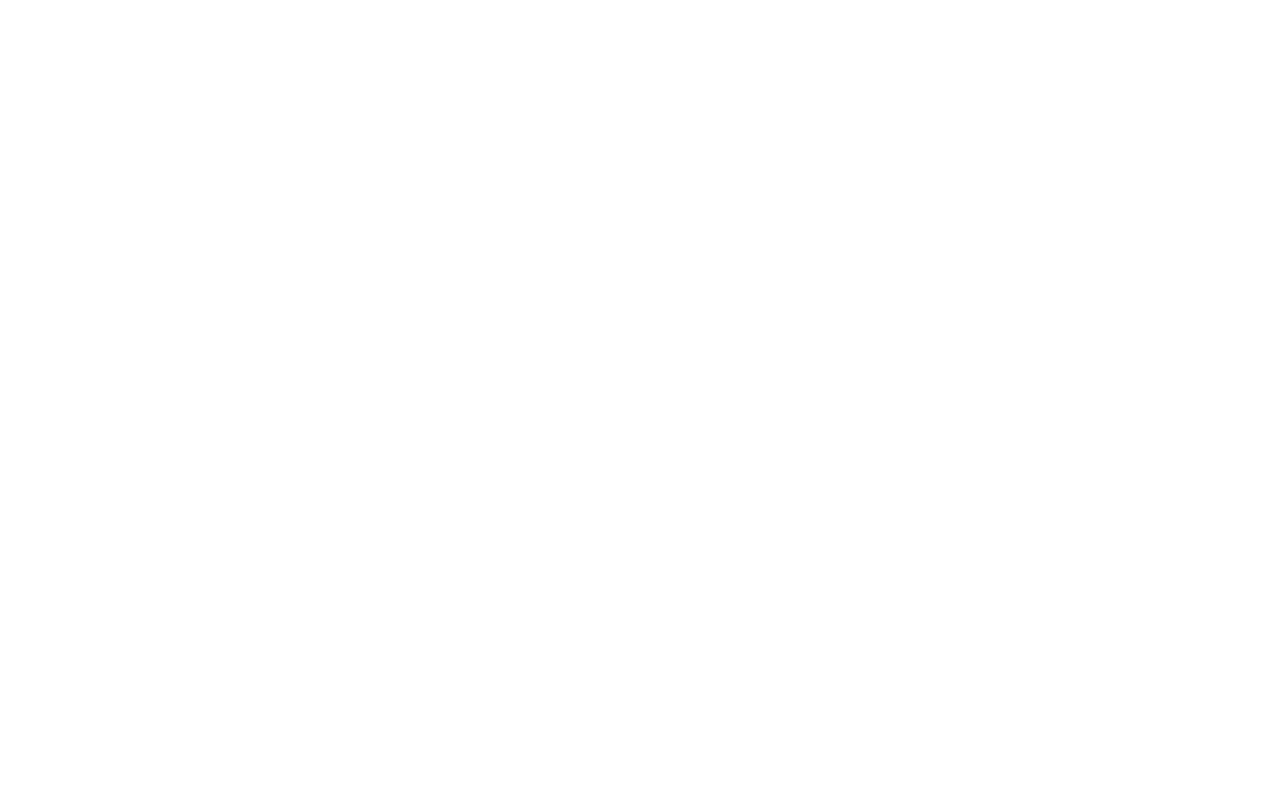
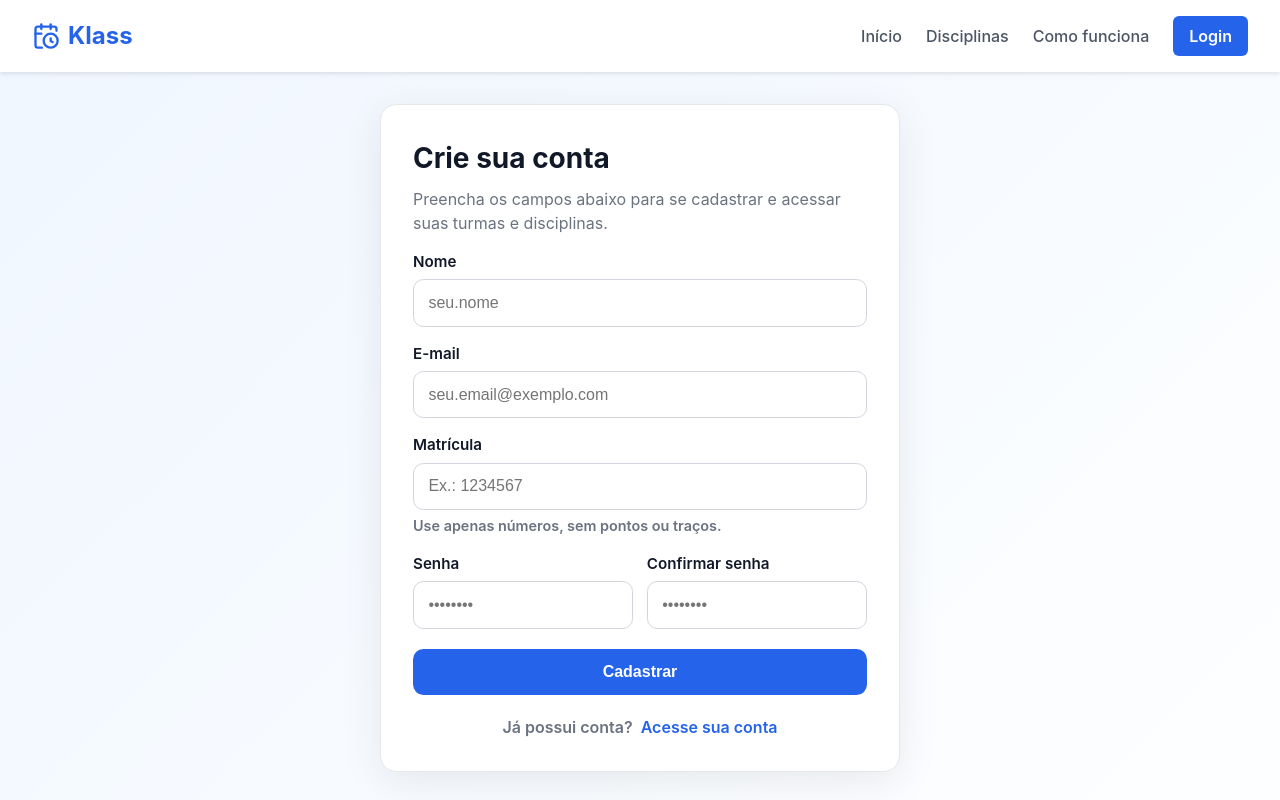
Before and after one commit to BeVieira/inf1407-klass-frontend, a React (Vite) app: page /register in a window 1280 px wide. Before the commit this address had no page. Shown: the top 800 px of the page. Built offline with nearby package versions, Linux system fonts and the light colour scheme.

Commit message:
feat: Create register page with styles

```diff
--- a/src/App.tsx
+++ b/src/App.tsx
@@ -1,6 +1,7 @@
 import { BrowserRouter as Router, Routes, Route } from "react-router-dom";
 import HomePage from "./pages/HomePage/HomePage";
 import LoginPage from "./pages/LoginPage/LoginPage";
+import RegisterPage from "./pages/RegisterPage/RegisterPage";
 
 function App() {
   return (
@@ -8,6 +9,7 @@
       <Routes>
         <Route path="/" element={<HomePage />} />
         <Route path="/login" element={<LoginPage />} />
+        <Route path="/register" element={<RegisterPage />} />
       </Routes>
     </Router>
   );
--- /dev/null
+++ b/src/pages/RegisterPage/RegisterPage.tsx
@@ -0,0 +1,118 @@
+import React, { useState } from "react";
+import Header from "../../components/Header/Header";
+import Footer from "../../components/Footer/Footer";
+import * as S from "./styled";
+
+const RegisterPage: React.FC = () => {
+  const [username, setUsername] = useState("");
+  const [email, setEmail] = useState("");
+  const [registration, setRegistration] = useState("");
+  const [password, setPassword] = useState("");
+  const [confirmPassword, setConfirmPassword] = useState("");
+
+  const handleSubmit = (event: React.FormEvent) => {
+    event.preventDefault();
+    // TODO: Integrar com backend para criar conta
+    console.log({ username, email, registration, password, confirmPassword });
+  };
+
+  return (
+    <S.Page>
+      <Header />
+
+      <S.Main>
+        <S.Card>
+          <S.Title>Crie sua conta</S.Title>
+          <S.Subtitle>
+            Preencha os campos abaixo para se cadastrar e acessar suas turmas e
+            disciplinas.
+          </S.Subtitle>
+
+          <S.Form onSubmit={handleSubmit}>
+            <S.Label htmlFor="username">
+              Nome
+              <S.Input
+                id="username"
+                name="username"
+                type="text"
+                placeholder="seu.nome"
+                value={username}
+                onChange={(event) => setUsername(event.target.value)}
+                required
+              />
+            </S.Label>
+
+            <S.Label htmlFor="email">
+              E-mail
+              <S.Input
+                id="email"
+                name="email"
+                type="email"
+                placeholder="seu.email@exemplo.com"
+                value={email}
+                onChange={(event) => setEmail(event.target.value)}
+                required
+              />
+            </S.Label>
+
+            <S.Label htmlFor="registration">
+              Matrícula
+              <S.Input
+                id="registration"
+                name="registration"
+                type="text"
+                placeholder="Ex.: 1234567"
+                maxLength={7}
+                value={registration}
+                onChange={(event) => setRegistration(event.target.value)}
+                required
+              />
+              <S.HelperText>
+                Use apenas números, sem pontos ou traços.
+              </S.HelperText>
+            </S.Label>
+
+            <S.PasswordRow>
+              <S.Label htmlFor="password">
+                Senha
+                <S.Input
+                  id="password"
+                  name="password"
+                  type="password"
+                  placeholder="••••••••"
+                  value={password}
+                  onChange={(event) => setPassword(event.target.value)}
+                  required
+                />
+              </S.Label>
+
+              <S.Label htmlFor="confirmPassword">
+                Confirmar senha
+                <S.Input
+                  id="confirmPassword"
+                  name="confirmPassword"
+                  type="password"
+                  placeholder="••••••••"
+                  value={confirmPassword}
+                  onChange={(event) => setConfirmPassword(event.target.value)}
+                  required
+                />
+              </S.Label>
+            </S.PasswordRow>
+
+            <S.PrimaryButton type="submit">Cadastrar</S.PrimaryButton>
+          </S.Form>
+
+          <S.SwitchAction>
+            Já possui conta?
+            <S.SwitchLink to="/login">Acesse sua conta</S.SwitchLink>
+          </S.SwitchAction>
+        </S.Card>
+      </S.Main>
+
+      <Footer />
+    </S.Page>
+  );
+};
+
+export default RegisterPage;
--- /dev/null
+++ b/src/pages/RegisterPage/styled.ts
@@ -0,0 +1,121 @@
+import styled from "styled-components";
+import { Link } from "react-router-dom";
+
+export const Page = styled.div`
+  display: flex;
+  flex-direction: column;
+  min-height: 100vh;
+  background: linear-gradient(135deg, #eff6ff, #ffffff);
+  font-family: "Inter", sans-serif;
+`;
+
+export const Main = styled.main`
+  flex: 1;
+  display: flex;
+  align-items: center;
+  justify-content: center;
+  padding: 2rem 1rem 4rem;
+`;
+
+export const Card = styled.div`
+  background: white;
+  border-radius: 1rem;
+  box-shadow: 0 10px 40px rgba(0, 0, 0, 0.08);
+  padding: 2rem;
+  width: 100%;
+  max-width: 520px;
+  border: 1px solid #e5e7eb;
+`;
+
+export const Title = styled.h1`
+  font-size: 1.75rem;
+  font-weight: 700;
+  color: #111827;
+  margin-bottom: 0.5rem;
+`;
+
+export const Subtitle = styled.p`
+  color: #6b7280;
+  margin-bottom: 1rem;
+`;
+
+export const Form = styled.form`
+  display: flex;
+  flex-direction: column;
+  gap: 1rem;
+`;
+
+export const Label = styled.label`
+  font-size: 0.95rem;
+  font-weight: 600;
+  color: #111827;
+  display: flex;
+  flex-direction: column;
+  gap: 0.35rem;
+`;
+
+export const Input = styled.input`
+  padding: 0.85rem 0.9rem;
+  border-radius: 0.65rem;
+  border: 1px solid #d1d5db;
+  font-size: 1rem;
+  transition: border-color 0.2s, box-shadow 0.2s;
+
+  &:focus {
+    outline: none;
+    border-color: #2563eb;
+    box-shadow: 0 0 0 3px rgba(37, 99, 235, 0.15);
+  }
+`;
+
+export const HelperText = styled.span`
+  color: #6b7280;
+  font-size: 0.9rem;
+`;
+
+export const PasswordRow = styled.div`
+  display: grid;
+  grid-template-columns: repeat(auto-fit, minmax(0, 1fr));
+  gap: 0.85rem;
+`;
+
+export const PrimaryButton = styled.button`
+  width: 100%;
+  padding: 0.9rem 1rem;
+  margin-top: 0.25rem;
+  background-color: #2563eb;
+  color: white;
+  border: none;
+  border-radius: 0.65rem;
+  font-weight: 700;
+  font-size: 1rem;
+  cursor: pointer;
+  transition: background-color 0.2s, transform 0.1s;
+
+  &:hover {
+    background-color: #1d4ed8;
+  }
+
+  &:active {
+    transform: translateY(1px);
+  }
+`;
+
+export const SwitchAction = styled.div`
+  margin-top: 1.25rem;
+  display: flex;
+  gap: 0.5rem;
+  align-items: center;
+  justify-content: center;
+  color: #6b7280;
+  font-weight: 600;
+`;
+
+export const SwitchLink = styled(Link)`
+  color: #2563eb;
+  text-decoration: none;
+
+  &:hover {
+    text-decoration: underline;
+  }
+`;
```
